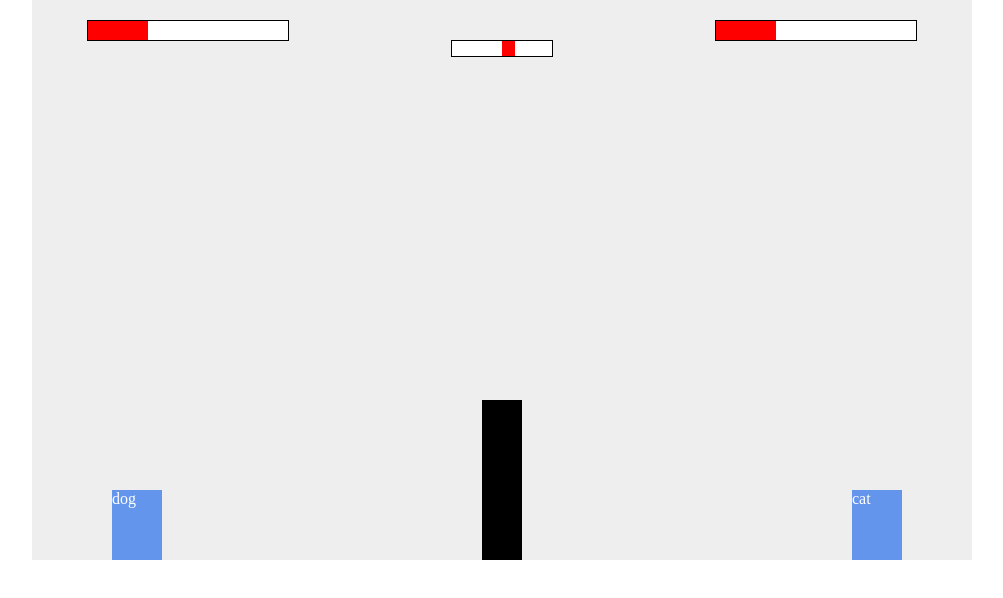
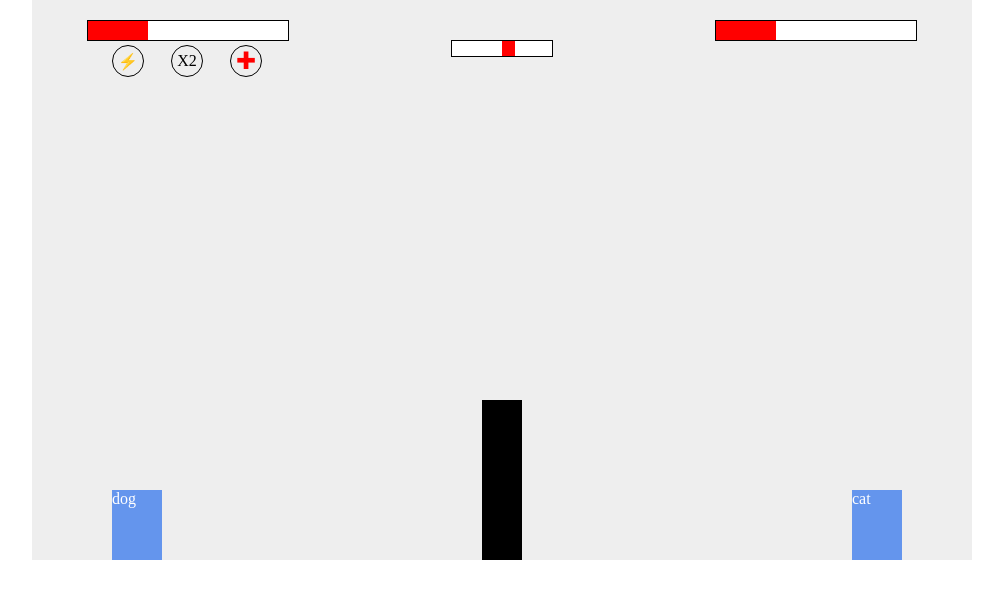
Before and after one commit to spencer778899/Cat-vs-Dog, a React (Create React App) app: page /game in a window 1280 px wide. Shown: the top 598 px of the page, without its empty margins (138-1141 px from the left). Built offline with nearby package versions, Linux system fonts and the light colour scheme.

Commit message:
Feat: Add skills simple layout

```diff
--- a/src/pages/Game/game.tsx
+++ b/src/pages/Game/game.tsx
@@ -39,6 +39,44 @@ const GameWindSpeed = styled.div<GameWindSpeedProps>`
   width: ${(p) => `${Math.abs(p.windSpeed) * 25}px`};
   height: 100%;
   background-color: red;
+`;
+const GameDogSkillBox = styled.div`
+  display: flex;
+  justify-content: space-between;
+  position: absolute;
+  top: 45px;
+  left: 80px;
+  width: 150px;
+  height: 30px;
+`;
+const GameDogPowerUP = styled.div`
+  display: flex;
+  justify-content: center;
+  align-items: center;
+  width: 30px;
+  height: 30px;
+  border: 1px solid #000000;
+  border-radius: 50%;
+`;
+const GameDogDoubleHit = styled.div`
+  display: flex;
+  justify-content: center;
+  align-items: center;
+  width: 30px;
+  height: 30px;
+  border: 1px solid #000000;
+  border-radius: 50%;
+`;
+const GameDogHeal = styled.div`
+  display: flex;
+  justify-content: center;
+  align-items: center;
+  width: 30px;
+  height: 30px;
+  border: 1px solid #000000;
+  border-radius: 50%;
+  color: red;
+  font-size: 24px;
 `;
 const GameCanvasSection = styled.div`
   position: relative;
@@ -407,6 +445,11 @@ function Game() {
           <GameDogHitPointsBar>
             <GameDogHitPointsInner width={dogHitPoints} />
           </GameDogHitPointsBar>
+          <GameDogSkillBox>
+            <GameDogPowerUP>⚡</GameDogPowerUP>
+            <GameDogDoubleHit>X2</GameDogDoubleHit>
+            <GameDogHeal>✚</GameDogHeal>
+          </GameDogSkillBox>
           <GameCatHitPointsBar>
             <GameCatHitPointsInner width={catHitPoints} />
           </GameCatHitPointsBar>
```
